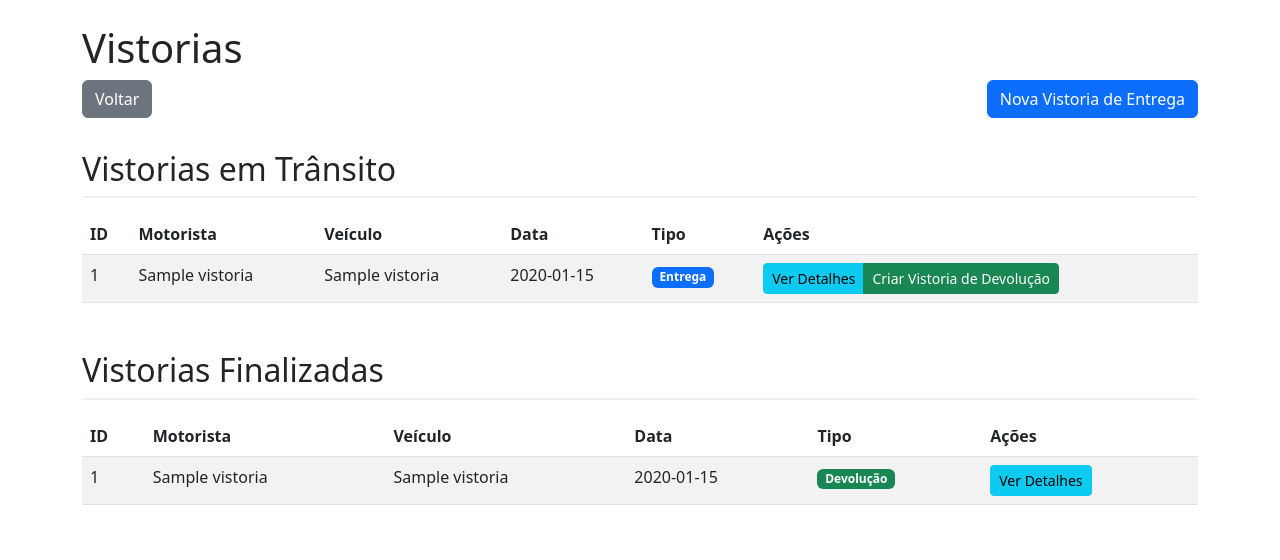
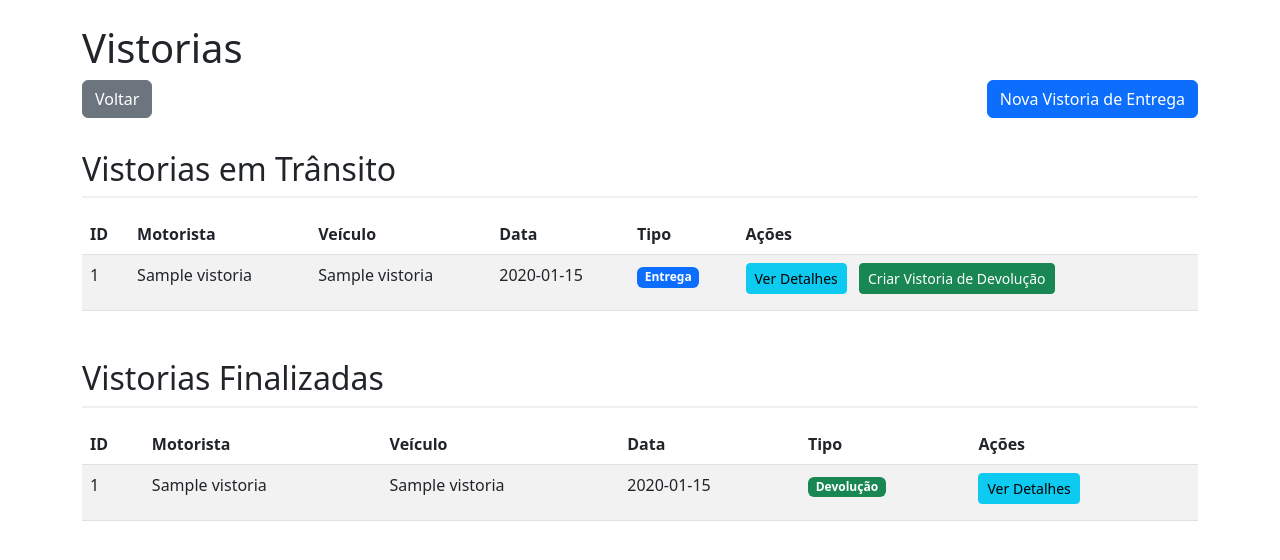
Before and after one commit to ecmsistemasdev/sot_vistoria, a Flask app: template templates/vistorias.html in a window 1280 px wide. Shown: the top 560 px of the page. Run offline with Flask 3, Linux system fonts and the light colour scheme; the template is opened without the code that fills it: most values are stand-ins (such as "Sample title", 1, 10 or a date in 2020); some libraries are stand-ins or nearby versions.

Commit message:
Update vistorias.html

```diff
--- a/templates/vistorias.html
+++ b/templates/vistorias.html
@@ -15,6 +15,20 @@
         .tipo-badge {
             font-size: 0.8rem;
             font-weight: normal;
+        }
+        /* Adicionar estilos para os botões de ação */
+        .btn-action {
+            margin-bottom: 0.5rem;
+            width: 100%;
+            display: block;
+        }
+        /* Ajuste para dispositivos maiores */
+        @media (min-width: 768px) {
+            .btn-action {
+                width: auto;
+                display: inline-block;
+                margin-right: 0.5rem;
+            }
         }
     </style>
 </head>
@@ -53,10 +67,8 @@
                             <span class="badge bg-primary">Entrega</span>
                         </td>
                         <td>
-                            <div class="btn-group">
-                                <a href="/vistoria/{{ vistoria[0] }}" class="btn btn-sm btn-info">Ver Detalhes</a>
-                                <a href="/nova_vistoria_devolucao/{{ vistoria[0] }}" class="btn btn-sm btn-success">Criar Vistoria de Devolução</a>
-                            </div>
+                            <a href="/vistoria/{{ vistoria[0] }}" class="btn btn-sm btn-info btn-action">Ver Detalhes</a>
+                            <a href="/nova_vistoria_devolucao/{{ vistoria[0] }}" class="btn btn-sm btn-success btn-action">Criar Vistoria de Devolução</a>
                         </td>
                     </tr>
                     {% endfor %}
@@ -97,7 +109,7 @@
                             {% endif %}
                         </td>
                         <td>
-                            <a href="/vistoria/{{ vistoria[0] }}" class="btn btn-sm btn-info">Ver Detalhes</a>
+                            <a href="/vistoria/{{ vistoria[0] }}" class="btn btn-sm btn-info btn-action">Ver Detalhes</a>
                         </td>
                     </tr>
                     {% endfor %}
```
